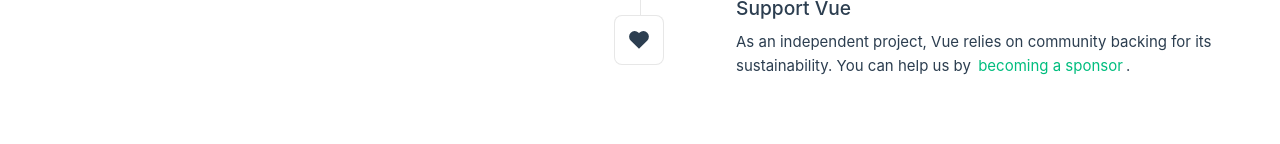
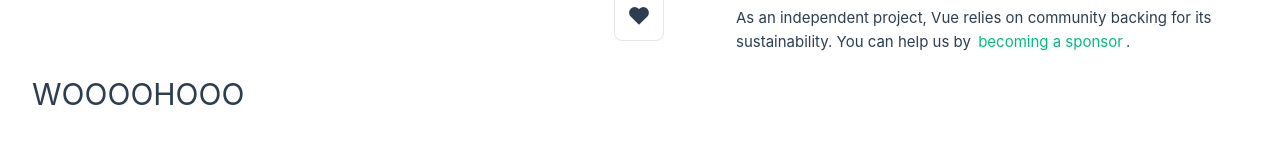
Before and after one commit to soniaarl/baking-it-right, a Vue app: page / in a window 1280 px wide. Shown: the part 636-780 px from the top of the page. Built offline with nearby package versions, Linux system fonts and the light colour scheme.

Commit message:
test deployment

```diff
--- a/src/App.vue
+++ b/src/App.vue
@@ -19,6 +19,7 @@
   </header>
 
   <RouterView />
+  <h1>WOOOOHOOO</h1>
 </template>
 
 <style scoped>
```
